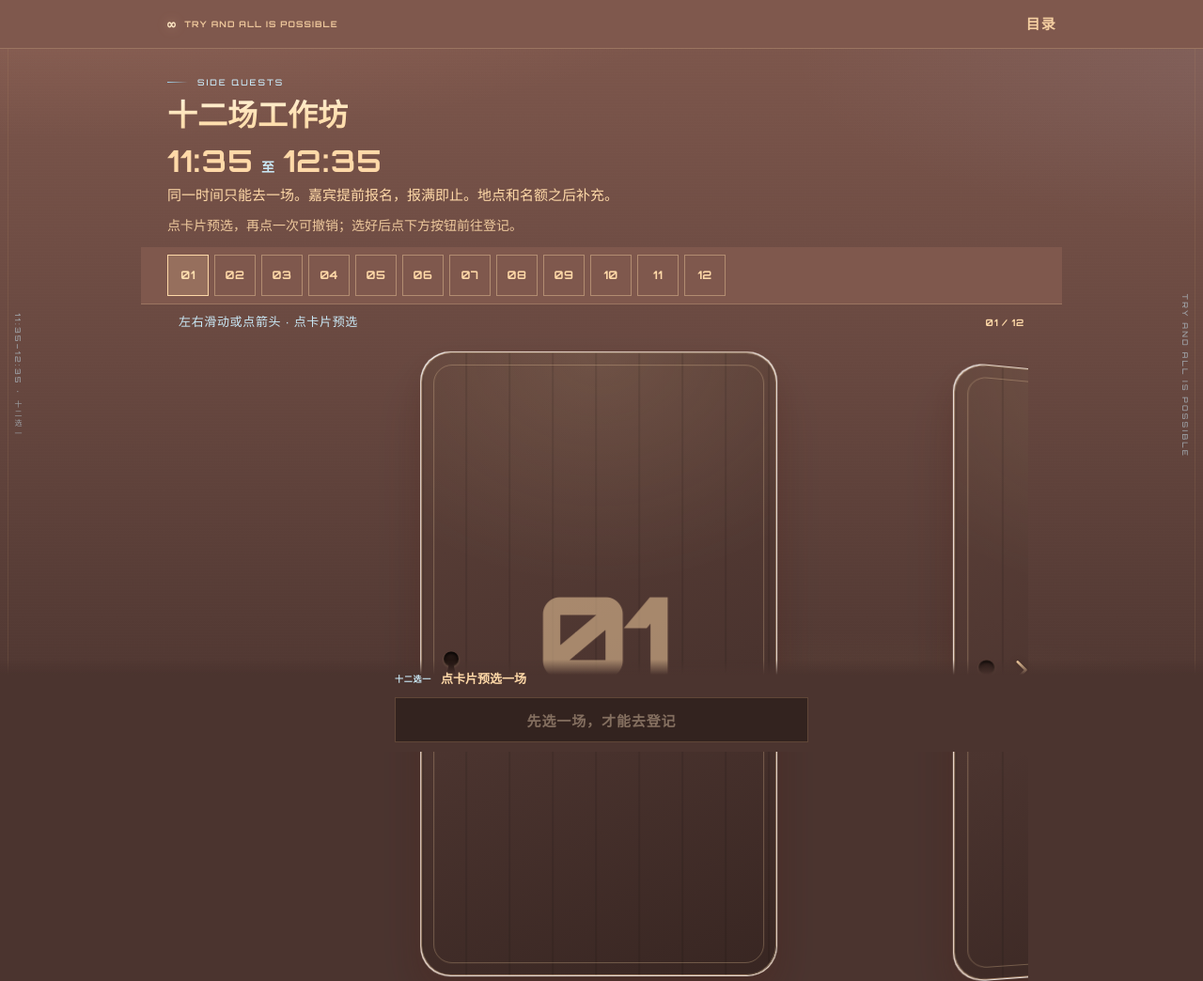
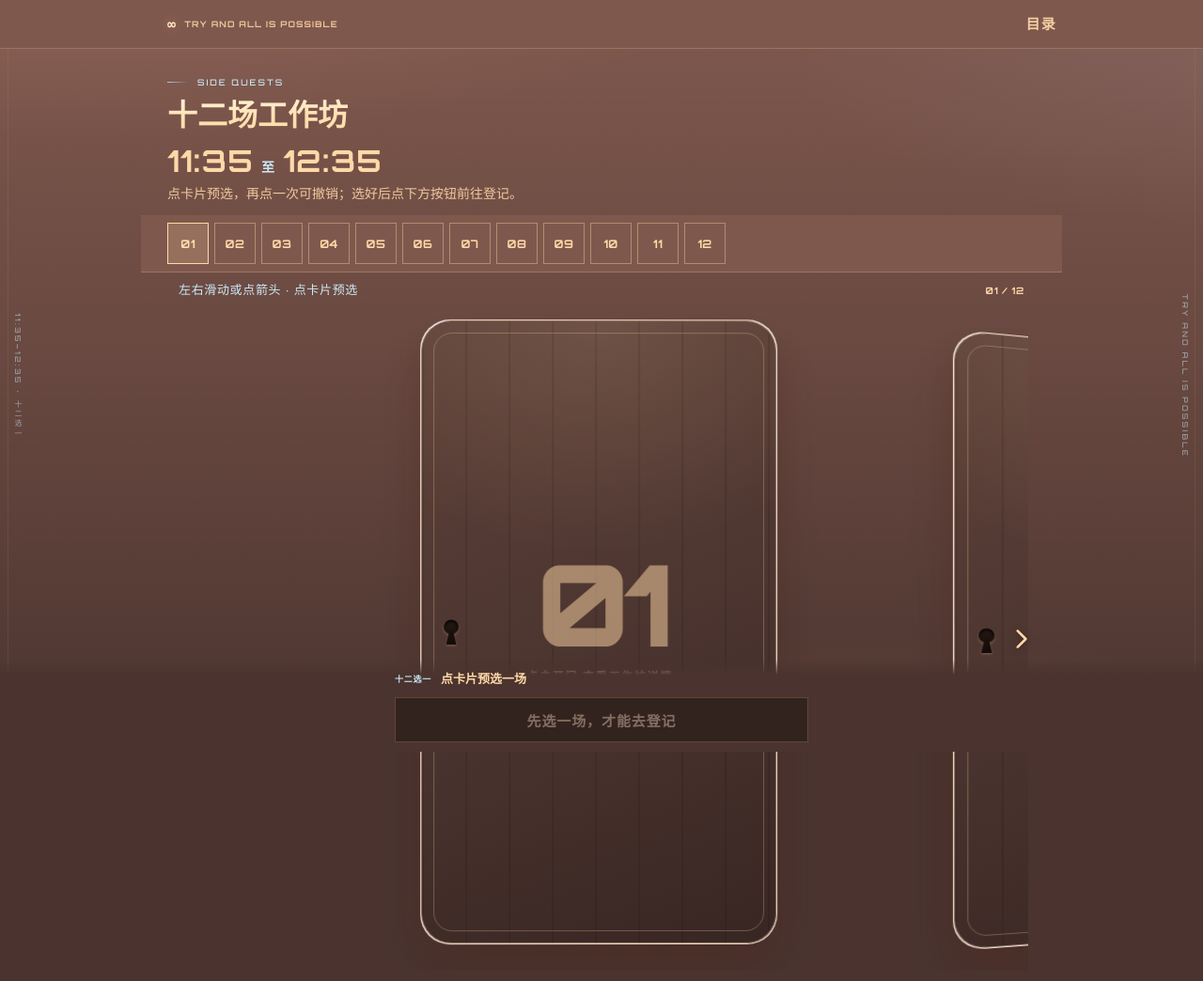
Before and after one commit to haoye123650/tsinglan-web-design, a plain HTML site: page workshops.html in a window 1280 px wide. Shown: the whole page at 94% size. Drawn offline with Linux system fonts and the light colour scheme.

Commit message:
Remove registration deadline rule line from workshops page

```diff
--- a/workshops.html
+++ b/workshops.html
@@ -441,7 +441,6 @@ fieldset{border:0;margin:0;padding:0;min-width:0}
 
   <section class="sec" id="rooms">
     <fieldset aria-label="十二场里先点一场。选中不会送出。">
-      <p class="rule">同一时间只能去一场。嘉宾提前报名，报满即止。地点和名额之后补充。</p>
       <p class="pending" id="pick-note" aria-live="polite">点卡片预选，再点一次可撤销；选好后点下方按钮前往登记。</p>
       <nav class="chan" aria-label="按场次跳转">
         <a href="#w01">01</a><a href="#w02">02</a><a href="#w03">03</a><a href="#w04">04</a>
```
